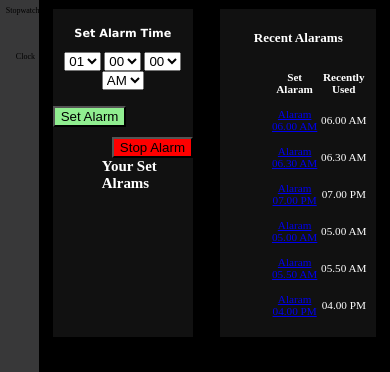
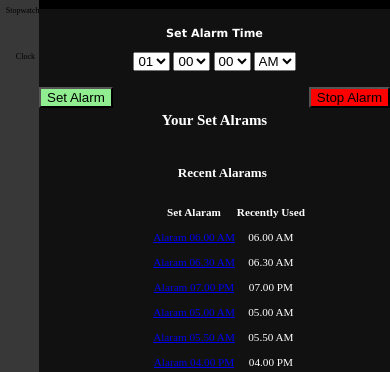
Before and after one commit to NavnathGunjal07/Alaram-Clock, a plain HTML site: page index.html in a window 390 px wide. Shown: the part 136-508 px from the top of the page. Drawn offline with Linux system fonts and the light colour scheme; some icons are missing.

Commit message:
corrected styles of set alram and recent alaram  mobile view

```diff
--- a/style.css
+++ b/style.css
@@ -297,7 +297,6 @@ label {
 #main-part2{
     display: flex;
     margin-top:5%;
-    height:328px;
     justify-content: space-around;
 }
 #setalramcards{
@@ -444,11 +443,18 @@ table {
     }
     #recent-alarams-card {
         font-size: 0.7rem;
+        width: 100%;
+    }
+    #set-alaram-card{
+        width: 100%;
     }
     #wrapper {
        font-size: 2rem;
     }
-
+    #main-part2{
+        /* justify-content: space-between; */
+        flex-direction: column;
+    }
     #button-start{
         font-size: 0.8rem;
     }
@@ -466,7 +472,7 @@ table {
         font-size: 10px;
     }
     #setalramcards{
-        margin-top: 30%;
+        width: 100%;
         font-size: 0.8rem;
     }
     #Alramring{
```
